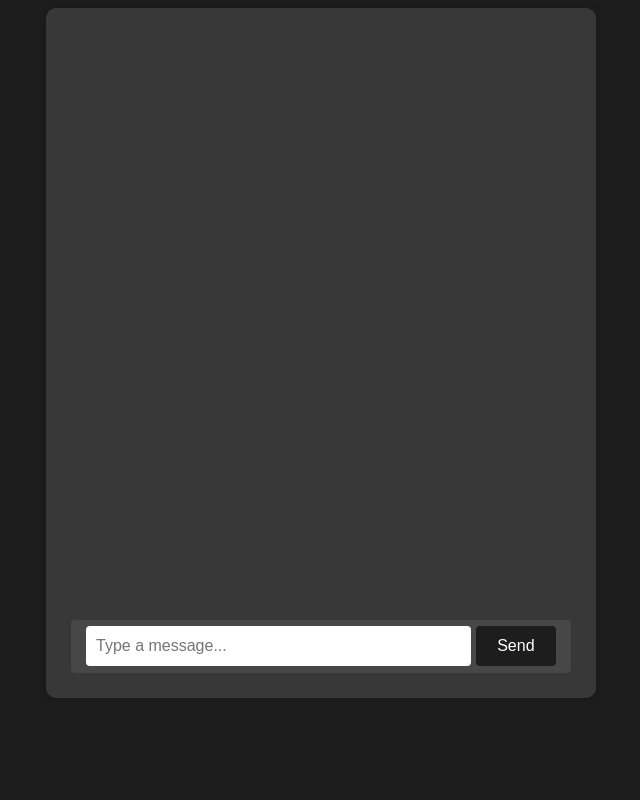
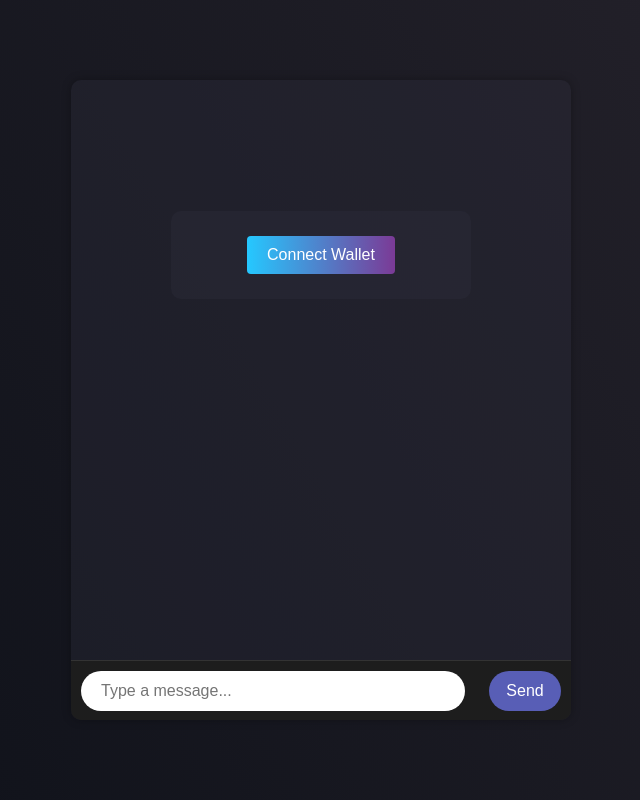
Before and after one commit to carlmoore256/nft-chatbot-client, a plain HTML site: page index.html in a window 1280 px wide. Shown: the whole page, without its empty margins (319-959 px from the left). Drawn offline with nearby package versions, Linux system fonts and the light colour scheme.

Commit message:
adding some nice styling

```diff
--- a/index.html
+++ b/index.html
@@ -10,6 +10,11 @@
 
 <body>
     <div class="chat-container">
+        <div class="connect-wallet-wrapper">
+            <div class="connect-wallet">
+                <button id="connect-btn"><span>Connect Wallet</span></button>
+            </div>
+        </div>
         <div class="chat-body" id="chat-body" style="padding: 10px">
         </div>
         <div class="chat-header">
@@ -25,6 +30,9 @@
     </div>
     <script src="https://ajax.googleapis.com/ajax/libs/jquery/3.6.0/jquery.min.js"></script>
 
+    <!-- Load your environment variables here -->
+    <script src="env.js"></script>
+
     <script src="js/message.js"></script>
     <script src="js/api.js"></script>
     <script src="js/chat.js"></script>
--- a/js/chat.js
+++ b/js/chat.js
@@ -15,12 +15,11 @@ class ChatSession {
     }
 
     // can create a new session whether or not it already exists on the server
-    static async create() {
-        const api = new APIClient();
-        await api.authenticate(); // will try to authenticate, if it hasn't already
-        const sessionId = await api.getSessionId(); // gets a session id from the api
-        console.log("Session ID: " + sessionId + " API Token: " + api.token);
-        return new ChatSession(sessionId, api);
+    static async create(apiClient) {
+        await apiClient.authenticate(); // will try to authenticate, if it hasn't already
+        const sessionId = await apiClient.getSessionId(); // gets a session id from the api
+        console.log("Session ID: " + sessionId + " API Token: " + apiClient.token);
+        return new ChatSession(sessionId, apiClient);
     }
 
     sendMessage(message) {
--- a/js/main.js
+++ b/js/main.js
@@ -21,4 +21,16 @@ $(document).ready(function() {
         }
     });
 
+    $("#connect-btn").click(function() {
+        console.log("Connect button clicked");
+        if (window.chatSession === null) {
+            ChatSession.create().then((session) => {
+                window.chatSession = session;
+                console.log("Created chat session");
+            }).catch((error) => {
+                console.log("Error: " + error);
+            });
+        }
+    });
+
 });
--- a/styles.css
+++ b/styles.css
@@ -1,18 +1,93 @@
+* {
+    margin: 0;
+    padding: 0;
+    box-sizing: border-box;
+}
+
 body {
-    background-color: #1d1d1d;
+    /* background-color: #1d1d1d; */
+    background: linear-gradient(60deg, #0d1018, #26232c);
+    display: flex;
+    align-items: center;
+    justify-content: center;
+    height: 100vh;
+    margin: 0;
+}
+
+.connect-wallet-wrapper {
+    display: flex;
+    justify-content: center;
+    align-items: center;
+    height: 100%;
+    width: 100%;
+    padding: 20%;
+}
+
+.connect-wallet {
+    width: 100%;
+    border-radius: 10px;
+    margin: 0;
+    color: white;
+    /* box-shadow: 0 0 10px rgba(0, 0, 0, 0.286); */
+    font-family: 'Roboto', sans-serif;
+    background-color: #2e2f3f54;
+    display: flex;
+    align-items: center;
+    padding: 25px;
+    flex-direction: column;
+}
+
+.connect-wallet button {
+    position: relative;
+    background: linear-gradient(90deg, rgba(37,200,255,1) 0%, rgba(123,58,150,1) 100%);
+    border: none;
+    color: #fff;
+    padding: 10px 20px;
+    text-align: center;
+    text-decoration: none;
+    display: inline-block;
+    font-size: 16px;
+    transition: all .5s;
+    cursor: pointer;
+    border-radius: 4px;
+    overflow: hidden;
+}
+
+.connect-wallet button::before {
+    content: "";
+    position: absolute;
+    top: 0;
+    right: 0;
+    bottom: 0;
+    left: 0;
+    background: linear-gradient(10deg, rgb(88, 37, 255) 0%, rgba(123,58,150,1) 100%);
+    opacity: 0;
+    transition: all .5s;
+}
+
+.connect-wallet button:hover::before {
+    opacity: 1;
+}
+
+.connect-wallet button:hover {
+    box-shadow: 0 15px 25px rgba(0,0,0,.1);
+    transform: scale(1.05);
+}
+
+.connect-wallet button span {
+    position: relative;
+    z-index: 1;
 }
 
 .chat-container {
     width: 100%;
     max-width: 500px;
-    margin: 0 auto;
     border-radius: 10px;
     overflow: hidden;
-    box-shadow: 0 0 10px rgba(0, 0, 0, 0.2);
+    box-shadow: 0 0 10px rgba(0, 0, 0, 0.286);
     font-family: 'Roboto', sans-serif;
-    background-color: #383838;
+    background-color: #2e2f3f54;
     display: flex;
-    padding: 25px;
     height: 80vh;
     align-items: flex-end;
     flex-direction: column;
@@ -21,7 +96,7 @@ body {
 .chat-body {
     width: 100%;
     height: 100%;
-    padding: 0 15px;
+    /* padding: 0 15px; */
     display: flex;
     flex-direction: column;
     justify-content: flex-end;
@@ -31,44 +106,50 @@ body {
 .chat-header {
     width: 100%;
     height: 60px;
-    background-color: #474747;
+    background-color: #ffffff15;
     border-radius: 4px;
     display: flex;
     align-items: center;
 }
 
-
 .chat-form {
-    width: 100%;
     display: flex;
     align-items: center;
     justify-content: space-between;
-    padding: 0 15px;
-    gap: 5px;
+    padding: 10px;
+    background-color: #1d1d1d;
+    border-top: 1px solid #333;
+    width: 100%;
 }
 
 .chat-form input {
-    width: 100%;
+    width: 80%;
     height: 40px;
-    border-radius: 4px;
+    border-radius: 20px;
     border: none;
-    padding: 0 10px;
+    padding: 0 20px;
     font-size: 16px;
     outline: none;
-
+    background-color: #fff;
 }
 
 .chat-form button {
-    width: 100px;
+    width: 15%;
     height: 40px;
-    border-radius: 4px;
+    border-radius: 20px;
     border: none;
-    background-color: #1d1d1d;
+    background-color: #585eb6;
     color: #fff;
     font-size: 16px;
     cursor: pointer;
     outline: none;
+    transition-duration: 300ms;
 }
+
+.chat-form button:hover {
+    background-color: #333;
+}
+
 
 .chat-bubble {
     width: 100%;
--- a/testing/test-functions.js
+++ b/testing/test-functions.js
@@ -1,9 +1,12 @@
-function testChatSession() {
+(function testChatSession() {
+    if (!window.env) {
+        throw new Error("window.env is not defined");
+    }
     APIClient.reset();
-    ChatSession.create()
+    ChatSession.create(new APIClient(window.env.API_URL))
         .then((session) => {
             session.sendMessage("Hello");
         }).catch((error) => {
             console.log("Error: " + error);
         });
-}
+})();
```
Also changed, not shown: 1 other file.
